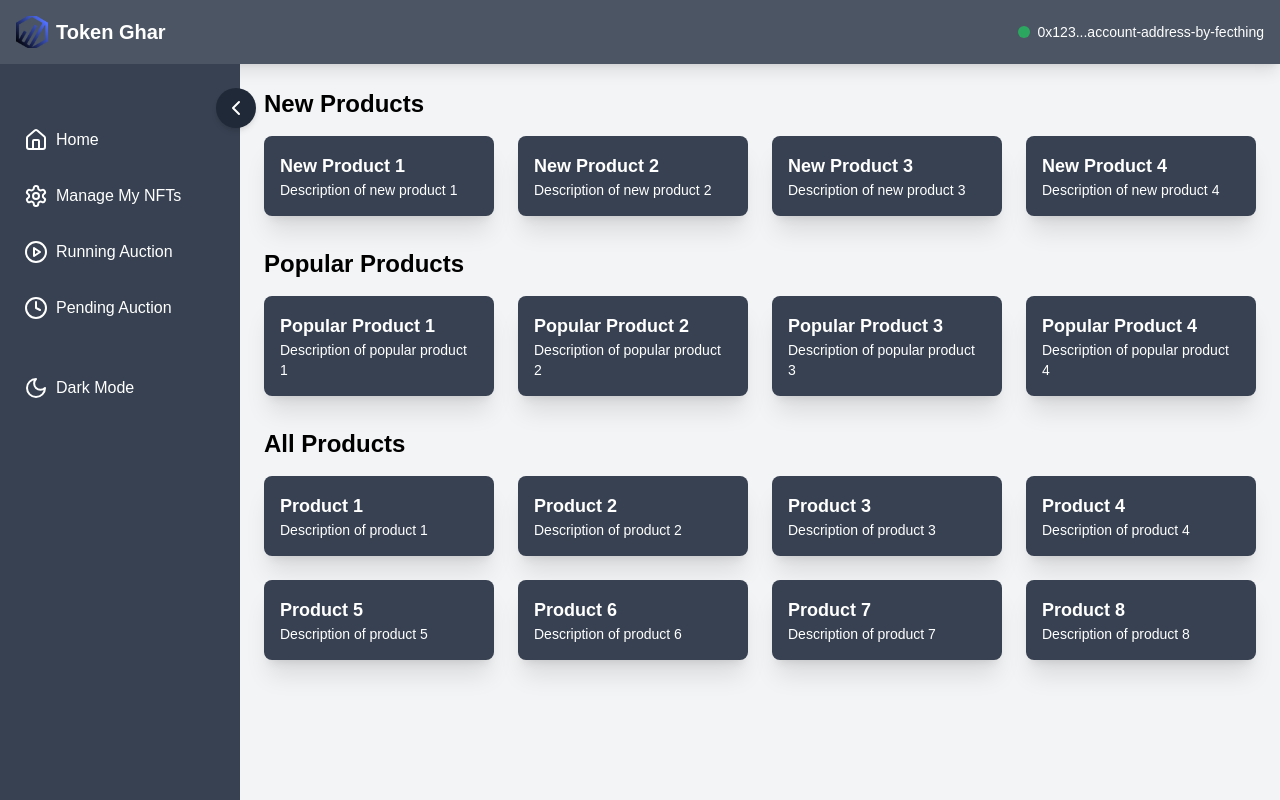
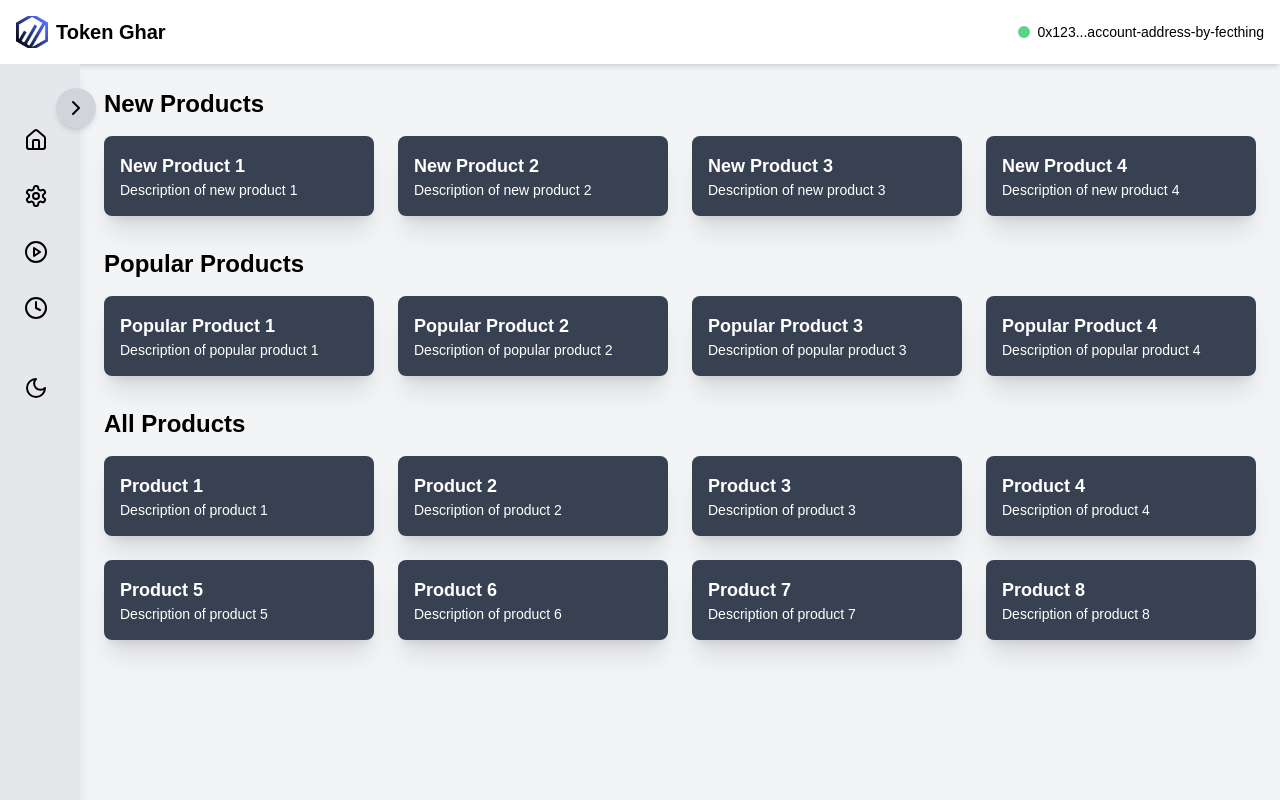
Before and after one commit to sugamadhikari11/Template-NFT-Marketplace, a Next.js app: page / in a window 1280 px wide. Built offline with nearby package versions, Linux system fonts and the light colour scheme.

Commit message:
dark mode and sidebar sate managed for refresh

```diff
--- a/app/components/Navbar.tsx
+++ b/app/components/Navbar.jsx
@@ -1,8 +1,8 @@
 'use client';
 
-export default function Navbar() {
+export default function Navbar({darkMode}) {
   return (
-    <nav className="flex items-center justify-between p-4 shadow-lg bg-gray-600 text-white">
+    <nav className={`${darkMode ? "bg-gray-800 text-white" : "bg-white text-black"} p-4 shadow-md flex items-center justify-between`}>
       <div className="flex items-center gap-2">
         <img src="/logo.png" alt="Logo" className="h-8 w-8" />
         <h1 className="text-xl font-bold">Token Ghar</h1>
--- a/app/components/Sidebar.jsx
+++ b/app/components/Sidebar.jsx
@@ -3,42 +3,69 @@ import { Moon, Sun, ChevronLeft, ChevronRight, Home, Package, Settings, PlayCirc
 
 export default function Sidebar({ darkMode, setDarkMode, sidebarOpen, setSidebarOpen, setCurrentPage }) {
   return (
-    <aside className={`relative h-screen p-4 bg-gray-700 text-white transition-all duration-300 ${sidebarOpen ? "w-60" : "w-26"}`}>
+    <aside className={`relative h-screen p-4 shadow-lg transition-all duration-300
+      ${sidebarOpen ? "w-60" : "w-20"}
+      ${darkMode ? "bg-gray-700 text-white shadow-lg" : "bg-gray-200 text-black shadow-lg"}
+    `}>
       {/* Collapse Button */}
       <div className="flex justify-end mb-4">
-        <button onClick={() => setSidebarOpen(!sidebarOpen)} className="absolute -right-4 top-6 bg-gray-800 p-2 rounded-full shadow-md">
+        <button
+          onClick={() => setSidebarOpen(!sidebarOpen)}
+          className={`absolute -right-4 top-6 p-2 rounded-full shadow-md
+            ${darkMode ? "bg-gray-800 text-white" : "bg-gray-300 text-black"}
+          `}
+        >
           {sidebarOpen ? <ChevronLeft /> : <ChevronRight />}
         </button>
       </div>
 
       {/* Navigation Links */}
       <ul className="mt-10">
-        <li className="mb-4 p-2 flex items-center hover:bg-gray-700 rounded cursor-pointer" onClick={() => setCurrentPage("home")}>
+        <li
+          className={`mb-4 p-2 flex items-center rounded cursor-pointer
+            ${darkMode ? "hover:bg-gray-800" : "hover:bg-gray-200"}`}
+          onClick={() => setCurrentPage("home")}
+        >
           <Home className="w-6 h-6" />
           {sidebarOpen && <span className="ml-2">Home</span>}
         </li>
 
-        {/* Manage My NFTs */}
-        <li className="mb-4 p-2 flex items-center hover:bg-gray-700 rounded cursor-pointer" onClick={() => setCurrentPage("manage-nfts")}>
+        <li
+          className={`mb-4 p-2 flex items-center rounded cursor-pointer
+            ${darkMode ? "hover:bg-gray-800" : "hover:bg-gray-200"}`}
+          onClick={() => setCurrentPage("manage-nfts")}
+        >
           <Settings className="w-6 h-6" />
           {sidebarOpen && <span className="ml-2">Manage My NFTs</span>}
         </li>
 
-        {/* Auction Pages */}
-        <li className="mb-4 p-2 flex items-center hover:bg-gray-700 rounded cursor-pointer" onClick={() => setCurrentPage("running-auction")}>
+        <li
+          className={`mb-4 p-2 flex items-center rounded cursor-pointer
+            ${darkMode ? "hover:bg-gray-800" : "hover:bg-gray-200"}`}
+          onClick={() => setCurrentPage("running-auction")}
+        >
           <PlayCircle className="w-6 h-6" />
           {sidebarOpen && <span className="ml-2">Running Auction</span>}
         </li>
-        <li className="mb-4 p-2 flex items-center hover:bg-gray-700 rounded cursor-pointer" onClick={() => setCurrentPage("pending-auction")}>
+
+        <li
+          className={`mb-4 p-2 flex items-center rounded cursor-pointer
+            ${darkMode ? "hover:bg-gray-800" : "hover:bg-gray-200"}`}
+          onClick={() => setCurrentPage("pending-auction")}
+        >
           <Clock className="w-6 h-6" />
           {sidebarOpen && <span className="ml-2">Pending Auction</span>}
         </li>
       </ul>
 
       {/* Dark Mode Toggle */}
-      <button onClick={() => setDarkMode(!darkMode)} className="mt-10 flex items-center p-2 hover:bg-gray-700 rounded w-full">
+      <button
+        onClick={() => setDarkMode(!darkMode)}
+        className={`mt-10 flex items-center p-2 rounded w-full
+          ${darkMode ? "hover:bg-gray-800" : "hover:bg-gray-200"}`}
+      >
         {darkMode ? <Sun className="w-6 h-6" /> : <Moon className="w-6 h-6" />}
-        {sidebarOpen && <span className="ml-2">Dark Mode</span>}
+        {sidebarOpen && <span className="ml-2">{darkMode ? "Light Mode" : "Dark Mode"}</span>}
       </button>
     </aside>
   );
--- a/app/page.tsx
+++ b/app/page.tsx
@@ -1,6 +1,5 @@
 'use client';
 import { useState, useEffect } from "react";
-import { Moon, Sun, ChevronLeft, ChevronRight, Home, Package, Settings } from "lucide-react";
 import Sidebar from "./components/Sidebar";
 import Navbar from "./components/Navbar";
 import HomePage from "./components/HomePage";
@@ -9,21 +8,31 @@ import RunningAuctionPage from "./components/RunningAuctionPage";
 import PendingAuctionPage from "./components/PendingAuctionPage";
 
 export default function MarketplaceUI() {
-  const [darkMode, setDarkMode] = useState(false);
-  const [sidebarOpen, setSidebarOpen] = useState(true);
+  const [darkMode, setDarkMode] = useState(()=>{
+    return localStorage.getItem("darkMode")=="true";
+  });
+  const [sidebarOpen, setSidebarOpen] = useState(() => {
+    return localStorage.getItem('sidebarOpen') === "true";  // Convert to boolean
+  });
   const [currentPage, setCurrentPage] = useState(() => {
-    // Retrieve the current page from localStorage or default to "home"
     return localStorage.getItem('currentPage') || "home";
   });
 
-  // Effect to update localStorage whenever currentPage changes
   useEffect(() => {
     localStorage.setItem('currentPage', currentPage);
   }, [currentPage]);
 
+  useEffect(() => {
+    localStorage.setItem('sidebarOpen', String(sidebarOpen)); // Convert boolean to string
+  }, [sidebarOpen]);
+
+  useEffect(()=>{
+    localStorage.setItem('darkMode', String(darkMode));
+  }, [darkMode]);
+
   return (
     <div className={`${darkMode ? "bg-gray-900 text-white" : "bg-gray-100 text-black"} h-screen overflow-hidden`}>
-      <Navbar />
+      <Navbar darkMode={darkMode} />
       <div className="flex">
         <div className="h-screen flex-shrink-0">
           <Sidebar
--- a/tsconfig.json
+++ b/tsconfig.json
@@ -22,6 +22,6 @@
       "@/*": ["./*"]
     }
   },
-  "include": ["next-env.d.ts", "**/*.ts", "**/*.tsx", ".next/types/**/*.ts", "app/components/Sidebar.jsx"],
+  "include": ["next-env.d.ts", "**/*.ts", "**/*.tsx", ".next/types/**/*.ts", "app/components/Sidebar.jsx", "app/components/Navbar.tsx"],
   "exclude": ["node_modules"]
 }
```
